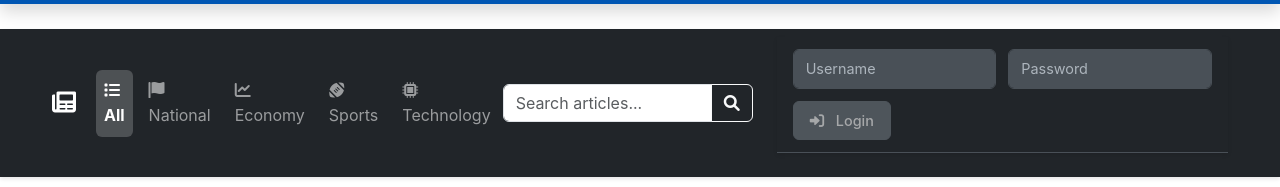
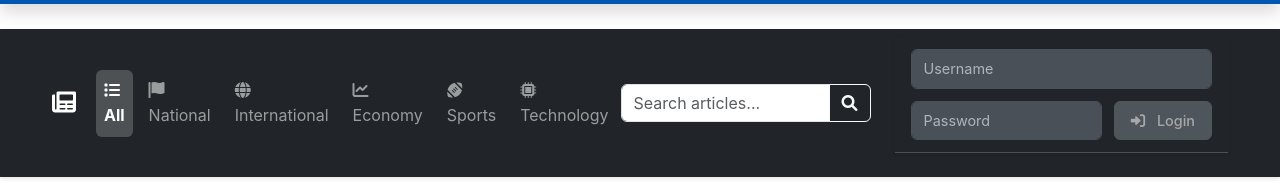
Before and after one commit to LinusRac/news-reader, an Angular app: page /list in a window 1280 px wide. Shown: the part 126-313 px from the top of the page. Built offline with nearby package versions, Linux system fonts and the light colour scheme; no server answers.

Commit message:
Kategorien um "International" erweitert und capitalization angepasst

```diff
--- a/src/app/navigation-bar/navigation-bar.html
+++ b/src/app/navigation-bar/navigation-bar.html
@@ -32,10 +32,11 @@
               class="fas me-1"
               [class.fa-list]="category === 'All'"
               [class.fa-flag]="category === 'National'"
+              [class.fa-globe]="category === 'International'"
               [class.fa-chart-line]="category === 'Economy'"
               [class.fa-football-ball]="category === 'Sports'"
               [class.fa-microchip]="category === 'Technology'"></i>
-            {{ category }}
+            {{ formatCategoryName(category) }}
           </a>
         </li>
       </ul>
--- a/src/app/navigation-bar/navigation-bar.ts
+++ b/src/app/navigation-bar/navigation-bar.ts
@@ -23,7 +23,7 @@ export class NavigationBar implements OnInit {
   @Output() createArticleClicked = new EventEmitter<void>();
 
   // Filter data
-  categories: string[] = ['All', 'National', 'Economy', 'Sports', 'Technology'];
+  categories: string[] = ['All', 'National', 'International', 'Economy', 'Sports', 'Technology'];
   selectedCategory: string = 'All';
   searchText: string = '';
 
@@ -54,6 +54,13 @@ export class NavigationBar implements OnInit {
     this.onSearchChange();
   }
 
+  // Category formatting helper
+  formatCategoryName(category: string): string {
+    if (!category) return '';
+    if (category === 'All') return 'All';
+    return category.charAt(0).toUpperCase() + category.slice(1).toLowerCase();
+  }
+
   // Article creation
   onCreateArticle(): void {
     this.createArticleClicked.emit();
--- a/src/app/news-editor/news-editor.html
+++ b/src/app/news-editor/news-editor.html
@@ -82,14 +82,9 @@
                 required
                 [class.is-invalid]="category.invalid && category.touched">
                 <option value="">Select a category</option>
-                <option value="National">National</option>
-                <option value="international">International</option>
-                <option value="Economy">Economy</option>
-                <option value="Sports">Sports</option>
-                <option value="Technology">Technology</option>
-                <option value="Politics">Politics</option>
-                <option value="Health">Health</option>
-                <option value="Entertainment">Entertainment</option>
+                <option *ngFor="let cat of getAvailableCategories()" [value]="cat">
+                  {{ formatCategoryName(cat) }}
+                </option>
               </select>
               <div class="invalid-feedback" *ngIf="category.invalid && category.touched">
                 <div *ngIf="category.errors?.['required']">Category is required.</div>
--- a/src/app/news-editor/news-editor.ts
+++ b/src/app/news-editor/news-editor.ts
@@ -65,6 +65,11 @@ export class NewsEditor implements OnInit {
     this.newsService.getArticle(id.toString()).subscribe({
       next: (article) => {
         this.article = { ...article };
+
+        // Normalize category capitalization for consistent display
+        if (this.article.category) {
+          this.article.category = this.formatCategoryName(this.article.category);
+        }
 
         // Handle image data if present
         if (article.image_data && article.image_media_type) {
@@ -229,4 +234,16 @@ export class NewsEditor implements OnInit {
 
     return 'image/jpeg'; // Default fallback
   }
+
+  // Category formatting helper
+  formatCategoryName(category: string): string {
+    if (!category) return '';
+    if (category === 'All') return 'All';
+    return category.charAt(0).toUpperCase() + category.slice(1).toLowerCase();
+  }
+
+  // Get available categories for dropdown
+  getAvailableCategories(): string[] {
+    return ['National', 'International', 'Economy', 'Sports', 'Technology'];
+  }
 }
--- a/src/app/news-list/news-list.html
+++ b/src/app/news-list/news-list.html
@@ -39,7 +39,9 @@
                (mouseleave)="onMouseLeave($event)">
 
             <!-- Image display - using thumbnail fields from list API -->
-            <div *ngIf="article.thumbnail_image" class="article-image">
+            <div *ngIf="article.thumbnail_image" class="article-image"
+                 (click)="viewArticle(article.id)"
+                 style="cursor: pointer;">
               <img [src]="'data:' + article.thumbnail_media_type + ';base64,' + article.thumbnail_image"
                    [alt]="article.title"
                    class="card-img-top"
@@ -48,10 +50,14 @@
 
 
             <div class="card-body d-flex flex-column">
-              <h5 class="card-title">{{ article.title }}</h5>
+              <h5 class="card-title"
+                  (click)="viewArticle(article.id)"
+                  style="cursor: pointer; color: #0d6efd;"
+                  title="Click to view article details">{{ article.title }}</h5>
+              <h6 class="card-subtitle mb-2 text-muted" *ngIf="article.subtitle">{{ article.subtitle }}</h6>
               <div class="card-text flex-grow-1" [innerHTML]="article.abstract"></div>
               <div class="mb-2">
-                <span class="badge bg-primary">{{ article.category }}</span>
+                <span class="badge bg-primary">{{ formatCategoryName(article.category) }}</span>
               </div>
 
               <!-- Action Buttons -->
--- a/src/app/news-list/news-list.ts
+++ b/src/app/news-list/news-list.ts
@@ -167,4 +167,10 @@ export class NewsList implements OnInit {
       });
     }
   }
+
+  // Format category name with proper capitalization
+  formatCategoryName(category: string): string {
+    if (!category) return '';
+    return category.charAt(0).toUpperCase() + category.slice(1).toLowerCase();
+  }
 }
```
